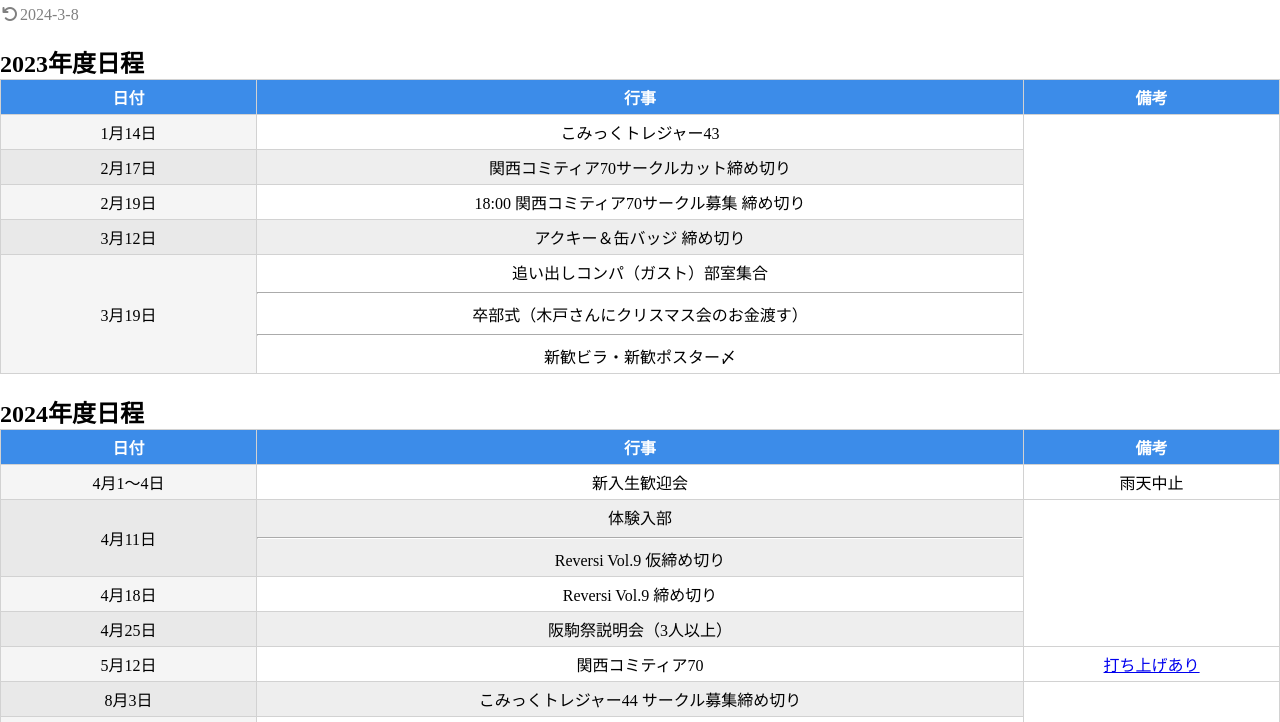
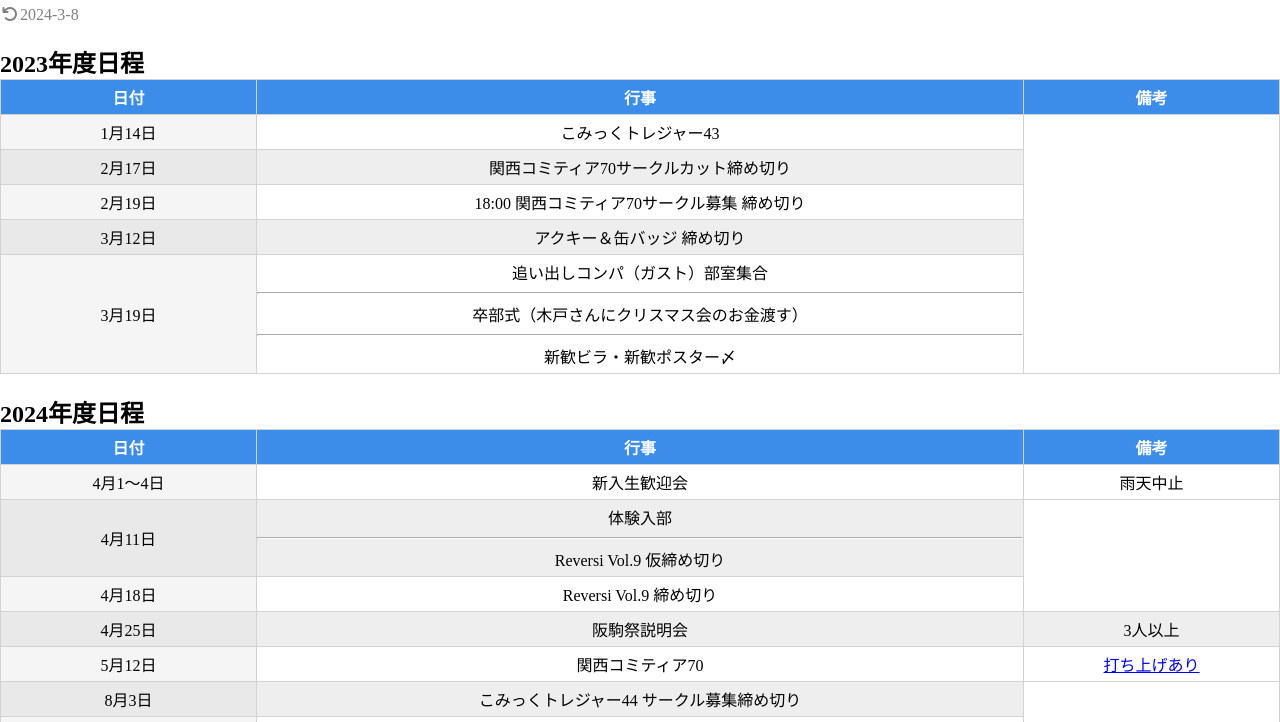
Before and after one commit to aporon-aka/soubun_schedule, a plain HTML site: page index.html in a window 1280 px wide. Shown: the part 78-800 px from the top of the page. Drawn offline with Linux system fonts and the light colour scheme; a script that the page names is missing.

Commit message:
Update index.html

```diff
--- a/index.html
+++ b/index.html
@@ -64,7 +64,8 @@
       </tr>
       <tr>
         <td>4月25日</td>
-        <td>阪駒祭説明会（3人以上）</td>
+        <td>阪駒祭説明会</td>
+        <td>3人以上</td>
       </tr>
       <tr>
         <td>5月12日</td>
```
